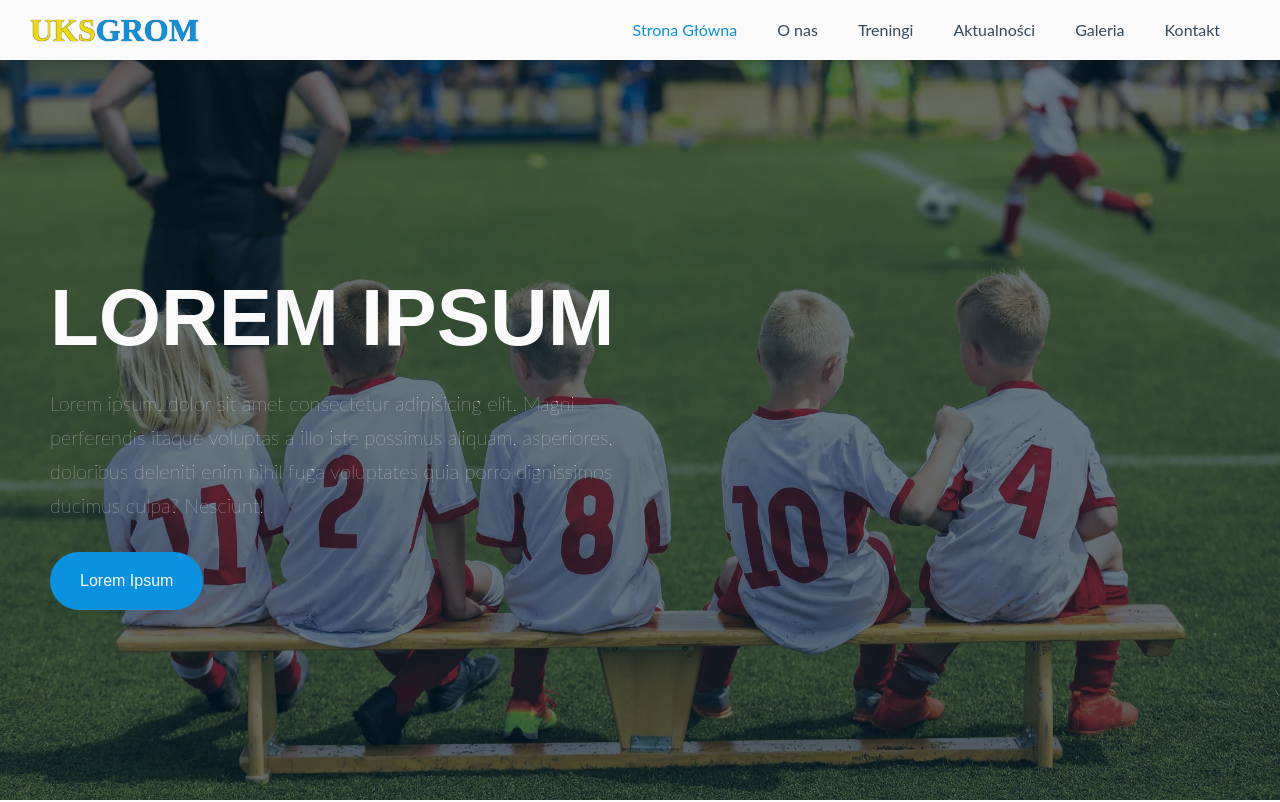
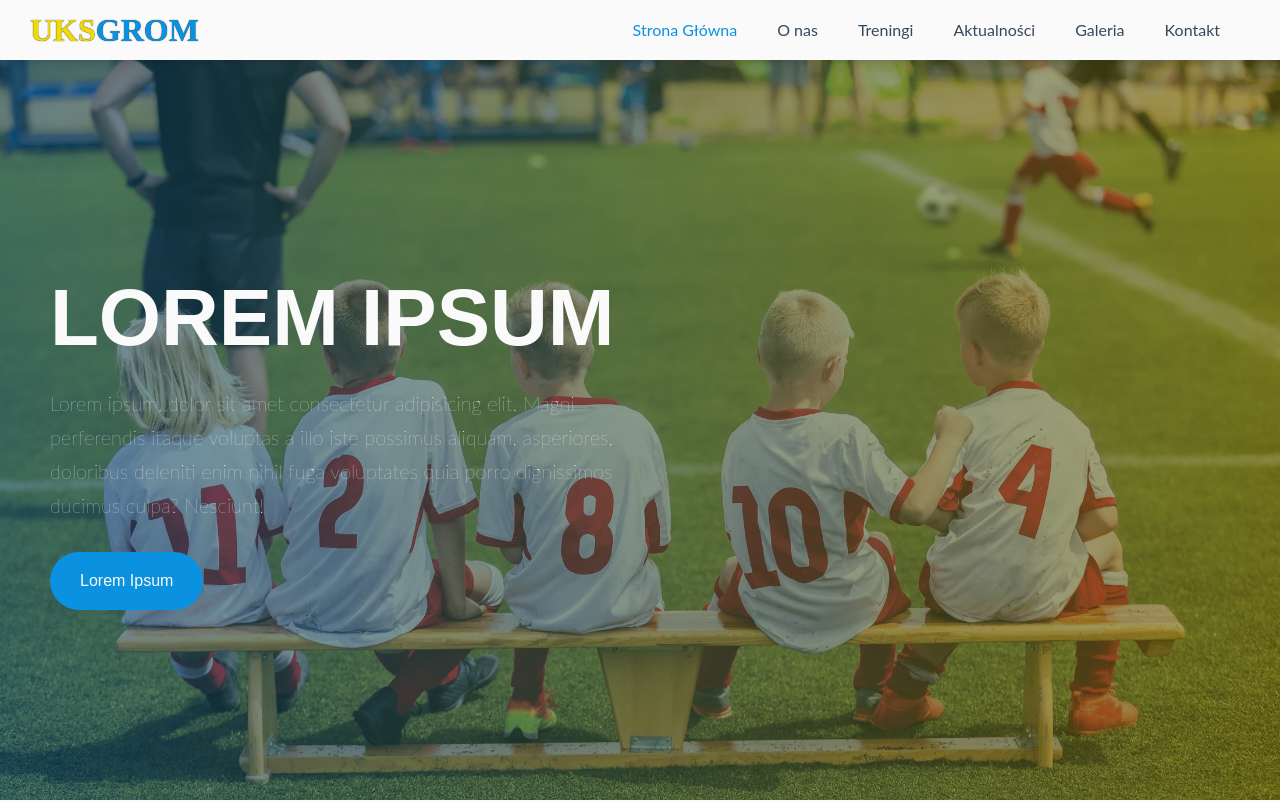
Before and after one commit to WawrzenskiPatryk/uks-grom-webpage, a Nuxt app: page / in a window 1280 px wide. Shown: the top 802 px of the page. Built offline with nearby package versions, Linux system fonts and the light colour scheme; no server answers.

Commit message:
Background image to heading-gradient variable (slider)

```diff
--- a/components/PageSlider.vue
+++ b/components/PageSlider.vue
@@ -28,7 +28,7 @@
     justify-content: center;
     align-items: center;
     height: 100%;
-    background-color: rgba(2, 30, 46, 0.6);
+    background-image: $heading-gradient;
   }
   &__content {
     max-width: $content-max-width;
```
